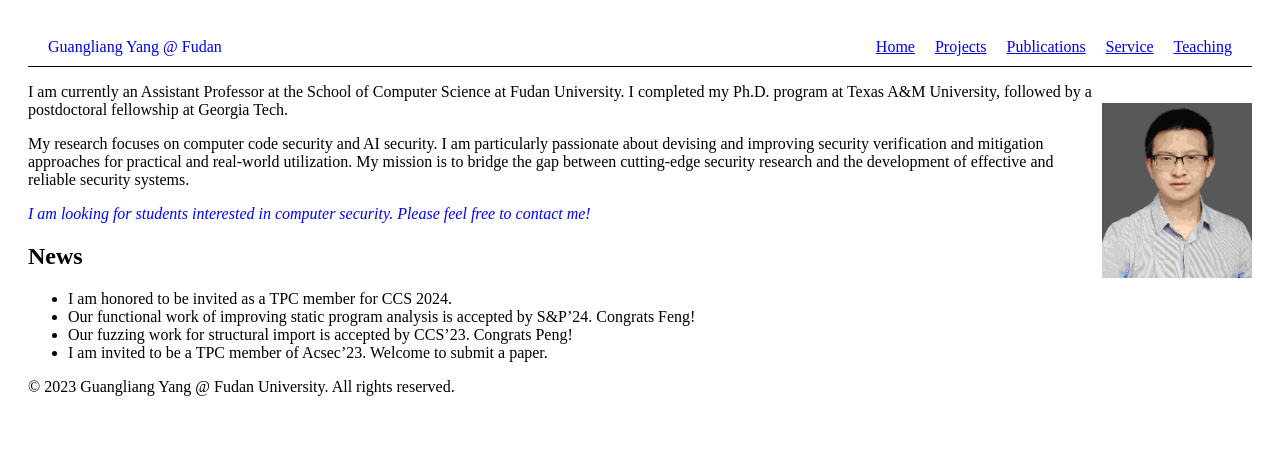
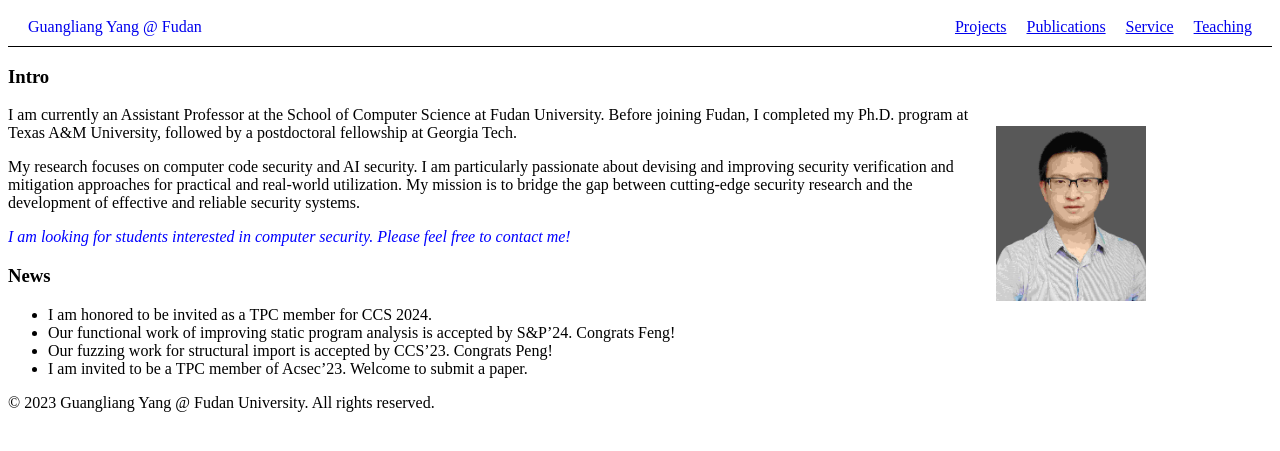
Before and after one commit to yang-guangliang/yang-guangliang.github.io, a Jekyll site: the page built from index.md, in a window 1280 px wide. Shown: the top 451 px of the page. Built offline with Jekyll 4.4.1, drawn with Linux system fonts in a browser that asks for light colours.

Commit message:
update headers

```diff
--- a/_config.yml
+++ b/_config.yml
@@ -3,8 +3,6 @@ description: >-
    The home page of Guangliang Yang
 
 nav:
-  - title: Home
-    url: /
   - title: Projects
     url: /projects/
   - title: Publications
--- a/_layouts/default.html
+++ b/_layouts/default.html
@@ -4,7 +4,7 @@
 <head>
     <meta charset="UTF-8">
     <meta name="viewport" content="width=device-width, initial-scale=1.0">
-    <title>{{ page.title }} | {{ site.title }}</title>
+    <title>{{ site.title }}</title>
     <link rel="stylesheet" href="{{ '/assets/styles.css' | relative_url }}">
 </head>
 
--- a/assets/styles.css
+++ b/assets/styles.css
@@ -1,8 +1,5 @@
-/* Basic body styling */
-body {
-    /* font-family: Arial, sans-serif;
-     * line-height: 1.6; */
-    padding: 20px;
+main {
+    width:90% /* or you can also set 900px*/
 }
 
 nav {
@@ -38,7 +35,6 @@ nav {
 
 
 hr {
-
     border: none;
     height: 1px;
     background-color: black;
--- a/index.md
+++ b/index.md
@@ -3,16 +3,18 @@ layout: default
 title: home
 ---
 
+
+### Intro
+
 <img width="150px"  style="float:right; margin-left:10px;margin-top:20px;" src="./pictures/self.jpg">
 
-
-I am currently an Assistant Professor at the School of Computer Science at Fudan University. I completed my Ph.D. program at Texas A&M University, followed by a postdoctoral fellowship at Georgia Tech.
+I am currently an Assistant Professor at the School of Computer Science at Fudan University. Before joining Fudan, I completed my Ph.D. program at Texas A&M University, followed by a postdoctoral fellowship at Georgia Tech.
 
 My research focuses on computer code security and AI security. I am particularly passionate about devising and improving security verification and mitigation approaches for practical and real-world utilization. My mission is to bridge the gap between cutting-edge security research and the development of effective and reliable security systems.
 
 <span style="color:blue">*I am looking for students interested in computer security. Please feel free to contact me!*</span>
 
-## News
+### News
 
 - I am honored to be invited as a TPC member for CCS 2024.
 - Our functional work of improving static program analysis is accepted by S&P'24. Congrats Feng!
```
Also changed, not shown: projects.md (+2 -2 lines), publications.md (+2 -2 lines).
